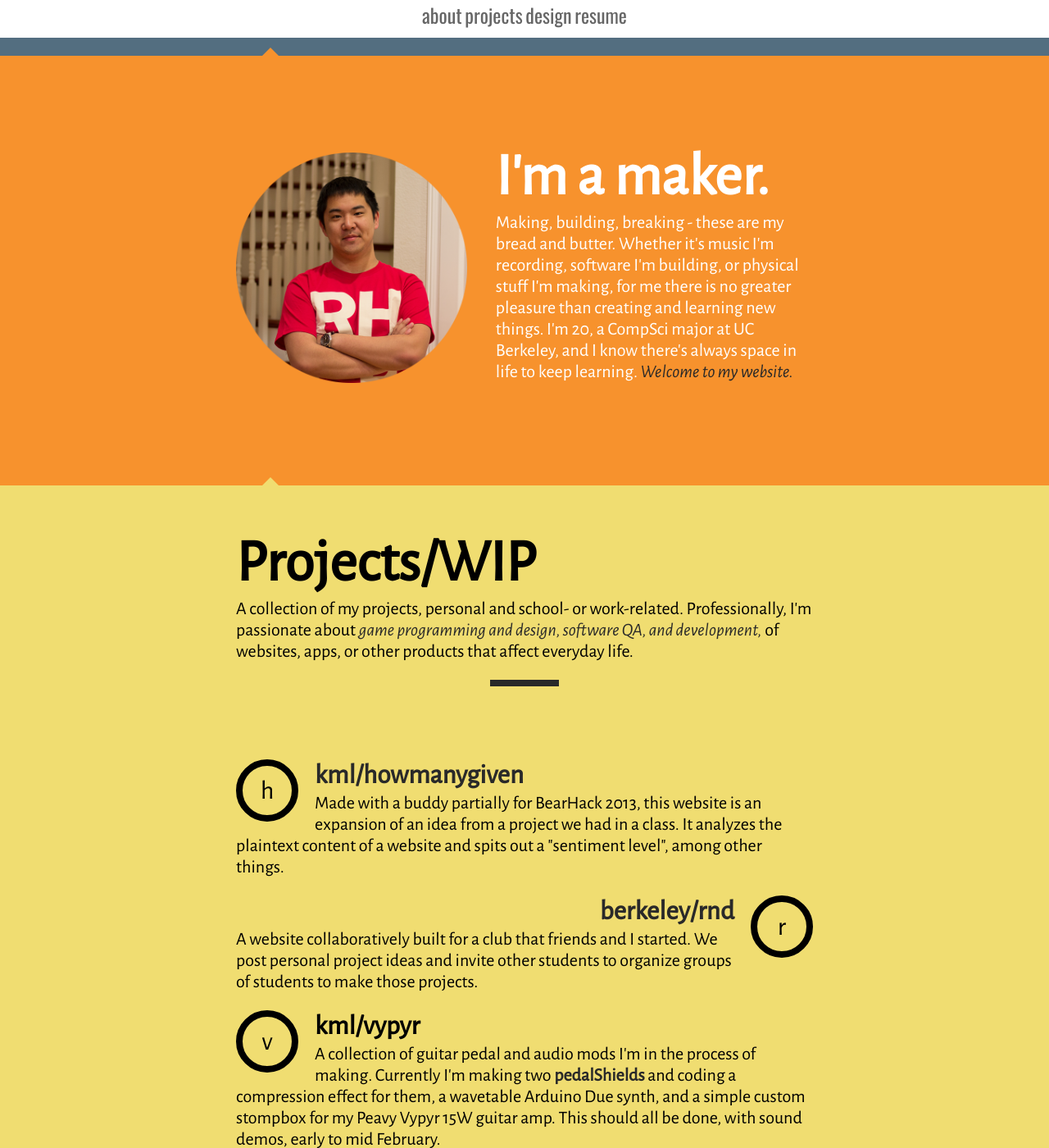
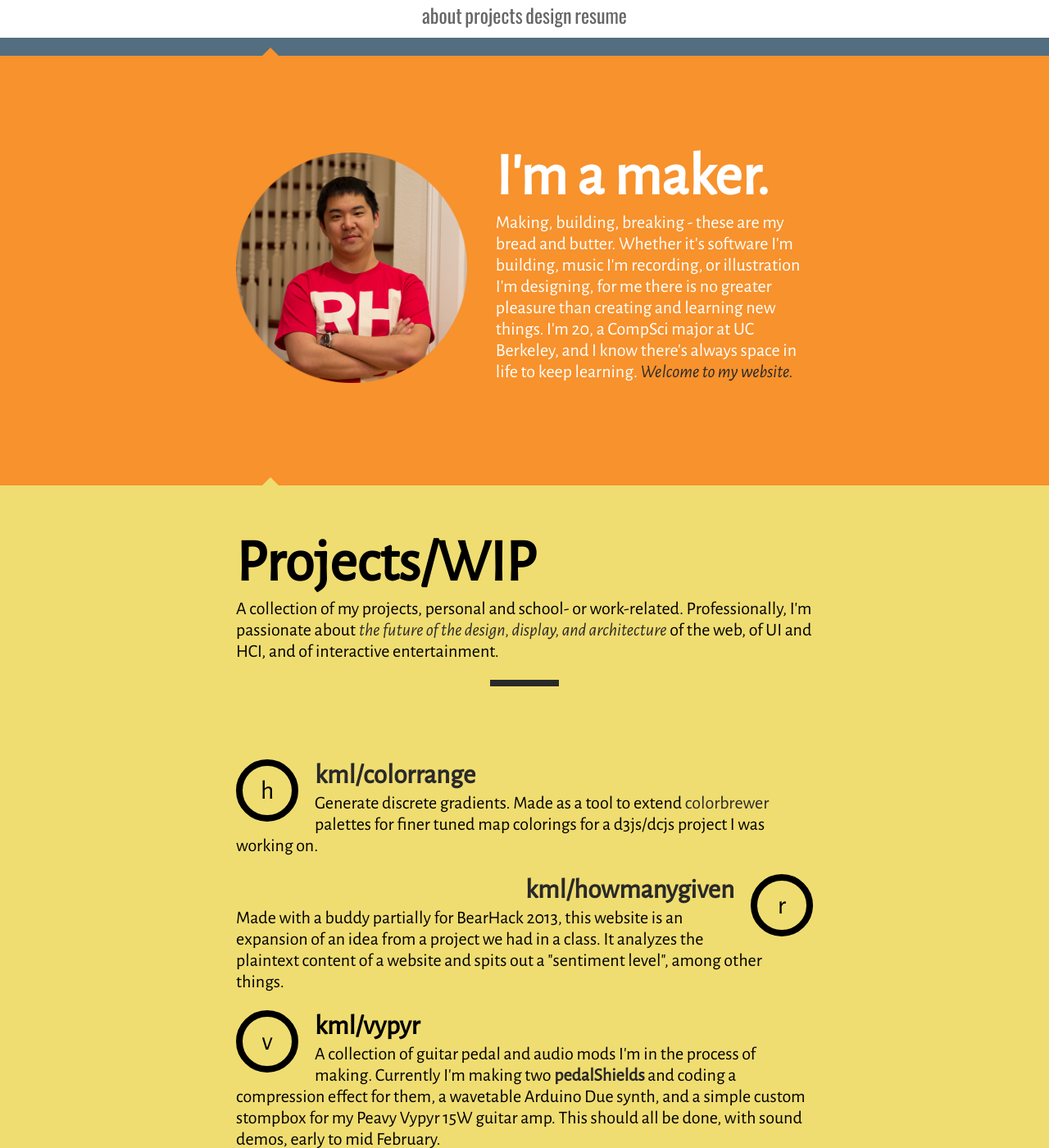
Before and after one commit to mngyuan/personal-site-2014, a Jekyll site: the page built from index.html, in a window 1280 px wide and 1400 px high, scrolled down 673 px. Shown: the whole window at 82% size. Built offline with Jekyll 4.4.1, drawn with Linux system fonts in a browser that asks for light colours; some of the changed text lies outside the part shown.

Commit message:
update info, resume for 2014 recruiting

```diff
--- a/index.html
+++ b/index.html
@@ -34,7 +34,7 @@ title: Home
     <div id="metxt">
       <div>
         <h1>I'm a maker.</h1>
-        <p>Making, building, breaking - these are my bread and butter. Whether it's music I'm recording, software I'm building, or physical stuff I'm making, for me there is no greater pleasure than creating and learning new things. I'm 20, a CompSci major at UC Berkeley, and I know there's always space in life to keep learning. <b class="emphasis">Welcome to my website.</b>
+        <p>Making, building, breaking - these are my bread and butter. Whether it's software I'm building, music I'm recording, or illustration I'm designing, for me there is no greater pleasure than creating and learning new things. I'm 20, a CompSci major at UC Berkeley, and I know there's always space in life to keep learning. <b class="emphasis">Welcome to my website.</b>
         </p>
       </div>
     </div>
@@ -46,21 +46,21 @@ title: Home
 <div id="projects">
   <div class="center">
     <h1>Projects/WIP</h1>
-    <p>A collection of my projects, personal and school- or work-related. Professionally, I'm passionate about <b class="emphasis">game programming and design, software QA, and development,</b> of websites, apps, or other products that affect everyday life.</p>
+    <p>A collection of my projects, personal and school- or work-related. Professionally, I'm passionate about <b class="emphasis">the future of the design, display, and architecture</b> of the web, of UI and HCI, and of interactive entertainment.</p>
     <hr class="dark"><br><br><br>
     <div>
-      <a href="http://howmanygiven.herokuapp.com">
+      <a href="/colorrange">
         <div class="circle left">h</div>
-        <h2>kml/howmanygiven</h2>
+        <h2>kml/colorrange</h2>
       </a>
-      <p>Made with a buddy partially for BearHack 2013, this website is an expansion of an idea from a project we had in a class. It analyzes the plaintext content of a website and spits out a "sentiment level", among other things.</p>
+      <p>Generate discrete gradients. Made as a tool to extend <a href="http://bl.ocks.org/mbostock/5577023">colorbrewer</a> palettes for finer tuned map colorings for a d3js/dcjs project I was working on.</p>
     </div>
     <div>
       <a href="http://rnd.berkeley.edu">
         <div class="circle right">r</div>
-        <h2 class="tright">berkeley/rnd</h2>
+        <h2 class="tright">kml/howmanygiven</h2>
       </a>
-      <p>A website collaboratively built for a club that friends and I started. We post personal project ideas and invite other students to organize groups of students to make those projects.</p>
+      <p>Made with a buddy partially for BearHack 2013, this website is an expansion of an idea from a project we had in a class. It analyzes the plaintext content of a website and spits out a "sentiment level", among other things.</p>
     </div>
     <div>
       <div class="circle left">v</div>
@@ -69,7 +69,7 @@ title: Home
     </div>
     <div>
       <br><br>
-      <p>You can find more of my in-progess personal projects on my <a class="tx" href="http://github.com/agoraphobiae">github.</a> There's a <a class="tx" href="http://github.com/agoraphobiae/pork">text-adventure game</a> in Python, a <a class="tx" href="Blessing-of-Light">helper utility for Binding of Isaac</a>, a <a class="tx" href="http://github.com/agoraphobiae/coursescrape">web scraper for Berkeley courses</a>, and <a class="tx" href="http://github.com/agoraphobiae/AngelGame">half of a game</a> I made with friends. I've made a few things and I'm looking to make more.</p>
+      <p>You can find more of my in-progess personal projects on my <a class="tx" href="http://github.com/agoraphobiae">github.</a> There's a <a class="tx" href="http://github.com/agoraphobiae/pork">text-adventure game</a> in Python, a <a class="tx" href="Blessing-of-Light">helper utility for Binding of Isaac</a>, a <a class="tx" href="http://howmanygiven.herokuapp.com">sentiment analysis engine for text heavy websites, and <a class="tx" href="http://github.com/agoraphobiae/AngelGame">half of a game</a> I made with friends. I've made a few things and I'm looking to make more.</p>
     </div>
   </div>
 </div>
```
Also changed, not shown: 1 other file.
